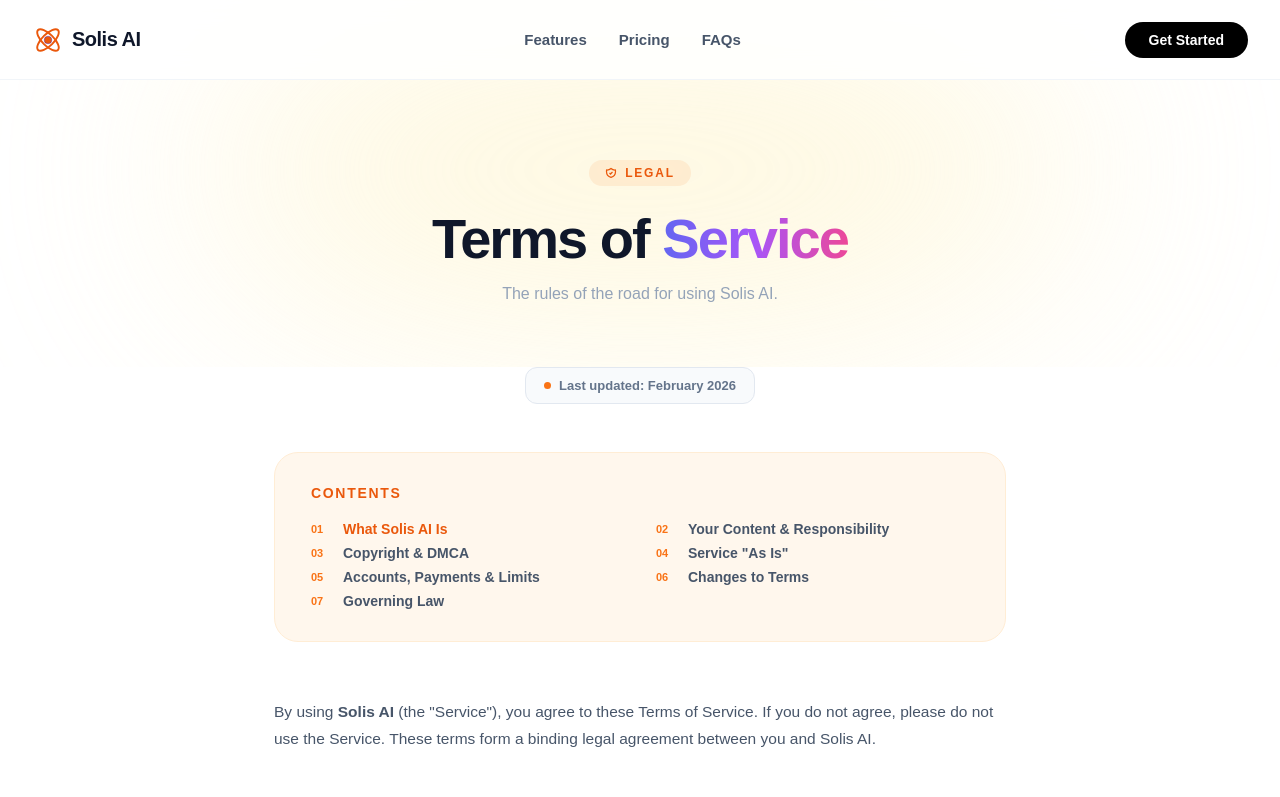
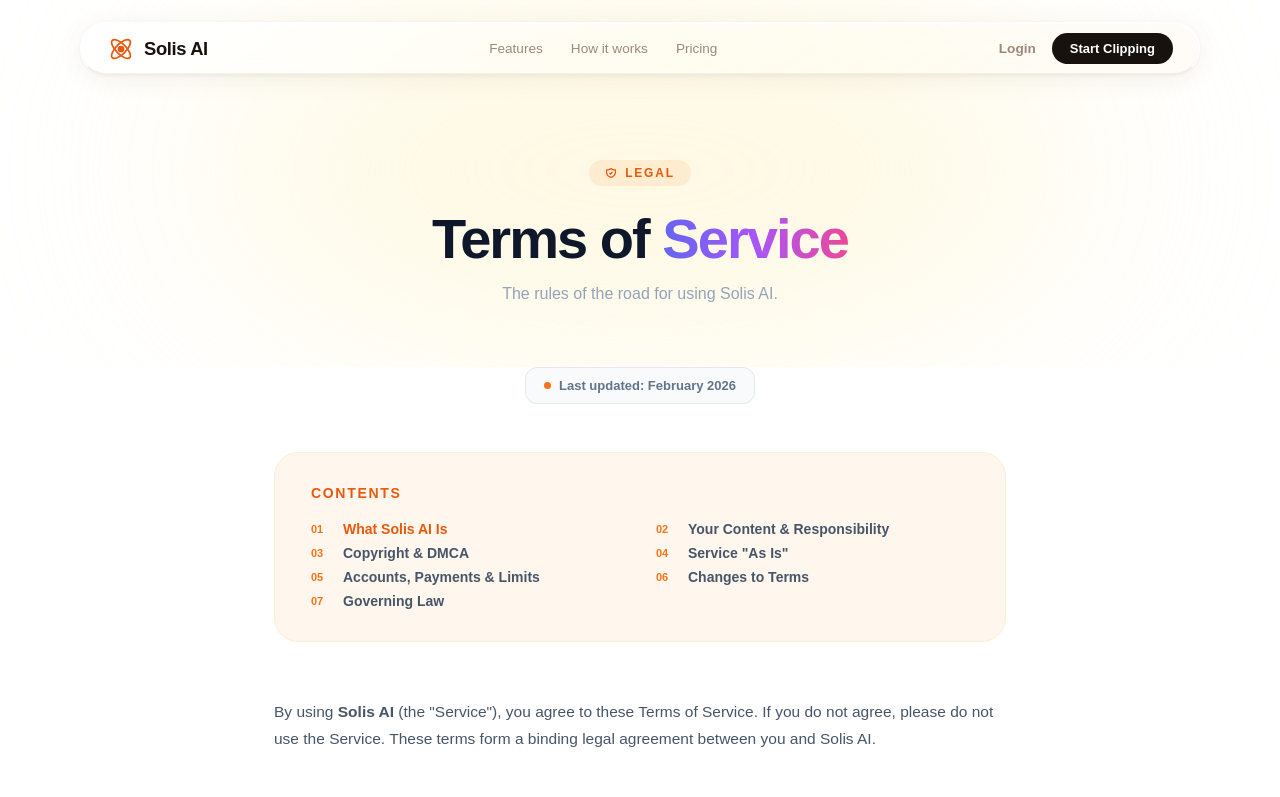
Before and after one commit to ppowq67/solis-public, a plain HTML site: page terms.html in a window 1280 px wide. Shown: the top 797 px of the page. Drawn offline with Linux system fonts and the light colour scheme.

Commit message:
UI improvement

```diff
--- a/terms.html
+++ b/terms.html
@@ -3,7 +3,7 @@
 <head>
     <meta charset="UTF-8">
     <meta name="viewport" content="width=device-width, initial-scale=1.0">
-    <meta http-equiv="Content-Security-Policy" content="default-src 'self'; script-src 'self' 'unsafe-inline'; style-src 'self' 'unsafe-inline' https://fonts.googleapis.com; font-src https://fonts.gstatic.com; img-src 'self' data:; connect-src 'self' https://cdn.jsdelivr.net https://cdn.socket.io https://cdnjs.cloudflare.com https://cdn.paddle.com https://checkout.paddle.com https://api.paddle.com https://api.solisai.video https://solisai.video https://powq21-solisai-backend.hf.space;">
+    <meta http-equiv="Content-Security-Policy" content="default-src 'self'; script-src 'self' 'unsafe-inline'; style-src 'self' 'unsafe-inline' https://fonts.googleapis.com; font-src https://fonts.gstatic.com; img-src 'self' data:; connect-src 'self' ws: http://localhost:5500 ws://localhost:5500 http://127.0.0.1:5500 ws://127.0.0.1:5500 https://cdn.jsdelivr.net https://cdn.socket.io https://cdnjs.cloudflare.com https://cdn.paddle.com https://checkout.paddle.com https://api.paddle.com https://api.solisai.video;">
     <meta http-equiv="X-UA-Compatible" content="IE=edge">
     <meta http-equiv="X-Content-Type-Options" content="nosniff">
     <meta http-equiv="X-Frame-Options" content="SAMEORIGIN">
@@ -31,76 +31,68 @@
             color: #0f172a;
         }
 
-        ::selection { background-color: #fed7aa; }
-        .header {
-            background: rgba(255,255,255,0.85);
-            backdrop-filter: blur(12px);
-            border-bottom: 1px solid #f1f5f9;
-            position: fixed;
-            top: 0;
-            width: 100%;
-            z-index: 100;
+                        :root {
+            --solis: #f97316;
+            --solis-deep: #c2410c;
+            --solis-gradient: linear-gradient(135deg, #f97316, #d65a31, #ff8c42, #b84d1a);
+            --solis-light: #fed7aa;
+            --solis-xlight: #fff7ed;
+            --ink: #18120e;
+            --ink-soft: #2d1f17;
+            --text-primary: #18120e;
+            --text-secondary: #5c5048;
+            --text-muted: #9e8878;
+            --border: rgba(200,185,170,0.3);
+            --border-strong: rgba(200,185,170,0.55);
+            --glass-bg: linear-gradient(150deg, rgba(255,255,255,0.78) 0%, rgba(255,255,255,0.48) 50%, rgba(255,248,240,0.42) 100%);
+            --glass-shadow: 0 4px 24px rgba(120,80,40,0.08), 0 1px 4px rgba(120,80,40,0.05), inset 0 1px 0 rgba(255,255,255,0.95), inset 0 -1px 0 rgba(180,140,110,0.10);
+            --surface: rgba(255,255,255,0.6);
         }
 
-        nav {
-            height: 80px;
-            display: flex;
-            align-items: center;
-            justify-content: space-between;
-            padding: 0 32px;
-            max-width: 80rem;
-            margin: 0 auto;
-        }
+        * { margin: 0; padding: 0; box-sizing: border-box; }
+        html { scroll-behavior: smooth; }
 
-        .nav-brand {
-            display: flex;
-            align-items: center;
-            gap: 8px;
-            text-decoration: none;
-        }
-
-        .nav-brand svg { width: 32px; height: 32px; }
-
-        .nav-brand span {
-            font-size: 20px;
-            font-weight: 800;
-            letter-spacing: -0.025em;
+        body {
+            font-family: 'Plus Jakarta Sans', sans-serif;
+            background-color: #ffffff;
             color: #0f172a;
         }
 
-        .nav-links {
-            display: flex;
-            align-items: center;
-            gap: 32px;
+        ::selection { background-color: #fed7aa; }
+
+       /* ── NAV ── */
+        .nav-container {
+            position: fixed; top: 22px; left: 50%; transform: translateX(-50%);
+            width: calc(100% - 56px); max-width: 1120px; z-index: 1000;
+            background: var(--glass-bg);
+            backdrop-filter: blur(24px) saturate(160%);
+            -webkit-backdrop-filter: blur(24px) saturate(160%);
+            border: 1px solid rgba(255,255,255,0.85);
+            border-bottom-color: rgba(200,185,170,0.3);
+            border-radius: 9999px;
+            padding: 10px 26px;
+            box-shadow: var(--glass-shadow);
+            display: flex; justify-content: space-between; align-items: center;
         }
+        .nav-brand { display: flex; align-items: center; gap: 9px; text-decoration: none; color: var(--text-primary); }
+        .nav-brand svg { width: 28px; height: 28px; }
+        .nav-brand-name { font-family: 'Plus Jakarta Sans', sans-serif; font-size: 1.15rem; font-weight: 800; letter-spacing: -0.02em; }
+        .nav-center { display: flex; gap: 28px; }
+        .nav-center a { text-decoration: none; color: var(--text-muted); font-size: 0.85rem; font-weight: 500; transition: color 0.2s; }
+        .nav-center a:hover { color: var(--text-primary); }
+        .nav-right { display: flex; align-items: center; gap: 16px; }
+        .nav-login { text-decoration: none; color: var(--text-muted); font-size: 0.85rem; font-weight: 600; transition: color 0.2s; }
+        .nav-login:hover { color: var(--text-primary); }
+        .btn-nav {
+            background: var(--ink); color: #fff;
+            font-family: 'Plus Jakarta Sans', sans-serif; font-size: 13px; font-weight: 600;
+            padding: 8px 18px; border-radius: 100px; border: none; cursor: pointer;
+            text-decoration: none; display: inline-flex; align-items: center; gap: 6px;
+            transition: background 0.22s, box-shadow 0.22s;
+        }
+        .btn-nav:hover { background: var(--solis-deep); box-shadow: 0 6px 20px rgba(194,65,12,0.28); }
 
-        .nav-links a {
-            font-size: 15px;
-            font-weight: 600;
-            color: #475569;
-            text-decoration: none;
-            transition: color 0.2s;
-        }
-
-        .nav-links a:hover { color: #ea580c; }
-
-        .btn-primary {
-            background: #000;
-            color: white;
-            border: none;
-            cursor: pointer;
-            padding: 10px 24px;
-            border-radius: 9999px;
-            font-size: 14px;
-            font-weight: bold;
-            text-decoration: none;
-            transition: all 0.3s;
-        }
-
-        .btn-primary:hover {
-            background: #f97316;
-            box-shadow: 0 10px 25px -5px rgba(249,115,22,0.4);
-        }
+        ::selection { background-color: #fed7aa; }
 
         .tos-hero {
             padding-top: 160px;
@@ -434,21 +426,24 @@
 </head>
 <body>
 
-<nav class="header">
-    <a class="nav-brand" href="homepage.html">
-        <svg viewBox="0 0 100 100" fill="none" stroke="currentColor">
+<nav class="nav-container">
+    <a href="index.html" class="nav-brand">
+        <svg viewBox="0 0 100 100" fill="none">
             <circle cx="50" cy="50" r="12" fill="#ea580c"/>
-            <ellipse rx="44" ry="18" cx="50" cy="50" stroke-width="6" stroke="#ea580c" transform="rotate(45 50 50)"/>
-            <ellipse rx="44" ry="18" cx="50" cy="50" stroke-width="6" stroke="#ea580c" transform="rotate(-45 50 50)"/>
+            <ellipse rx="44" ry="18" cx="50" cy="50" stroke="#ea580c" stroke-width="6" transform="rotate(45 50 50)"/>
+            <ellipse rx="44" ry="18" cx="50" cy="50" stroke="#ea580c" stroke-width="6" transform="rotate(-45 50 50)"/>
         </svg>
-        <span>Solis AI</span>
+        <span class="nav-brand-name">Solis AI</span>
     </a>
-    <div class="nav-links">
-        <a href="homepage.html#features">Features</a>
-        <a href="premium.html">Pricing</a>
-        <a href="homepage.html#faqs">FAQs</a>
+    <div class="nav-center">
+        <a href="#features">Features</a>
+        <a href="#how-it-works">How it works</a>
+        <a href="#pricing">Pricing</a>
     </div>
-    <a class="btn-primary" href="login.html">Get Started</a>
+    <div class="nav-right">
+        <a href="login.html" class="nav-login">Login</a>
+        <a href="#" class="btn-nav">Start Clipping</a>
+    </div>
 </nav>
 
 <div class="tos-hero">
@@ -590,7 +585,7 @@
         <div class="footer-logo">Solis AI</div>
         <p class="footer-copy">© 2025 Solis AI. All rights reserved.</p>
         <div class="footer-links-row">
-            <a href="homepage.html">Homepage</a>
+            <a href="index.html">Homepage</a>
             <a href="privacy.html">Privacy Policy</a>
         </div>
     </div>
```
